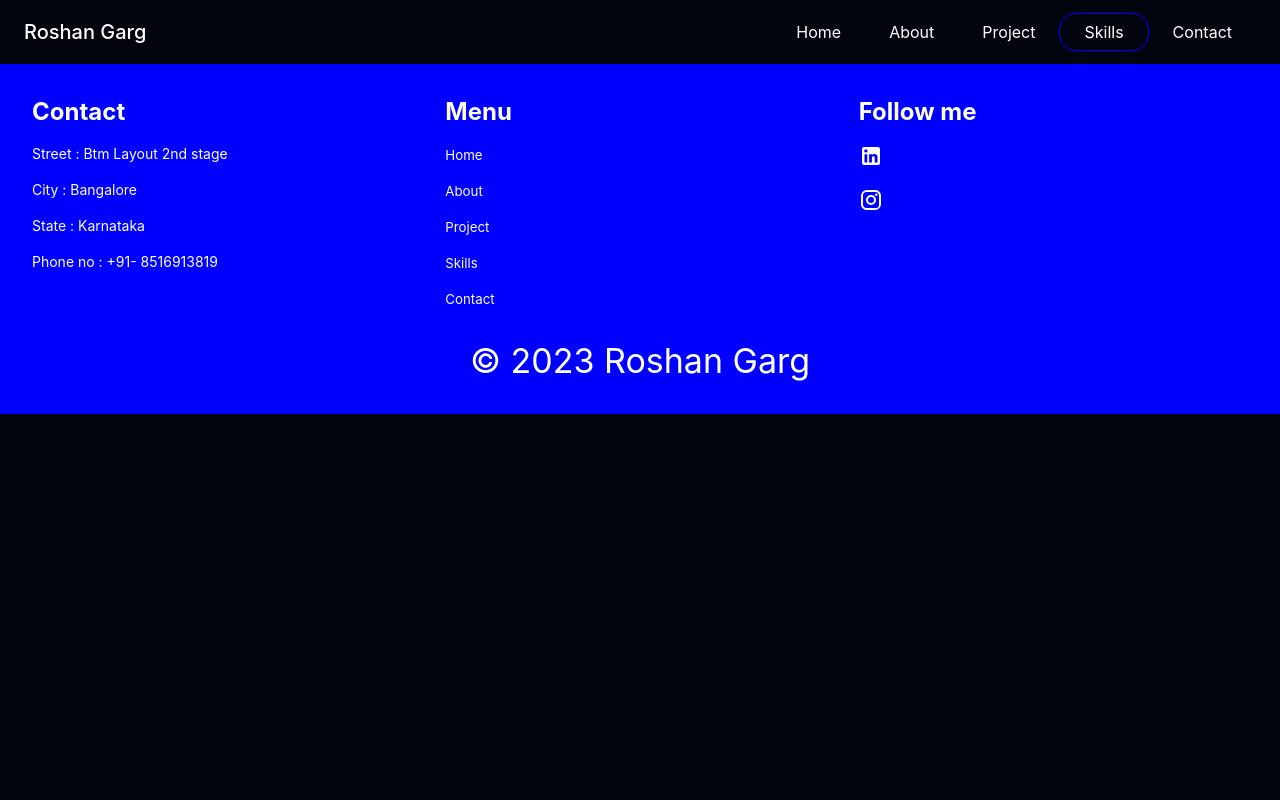
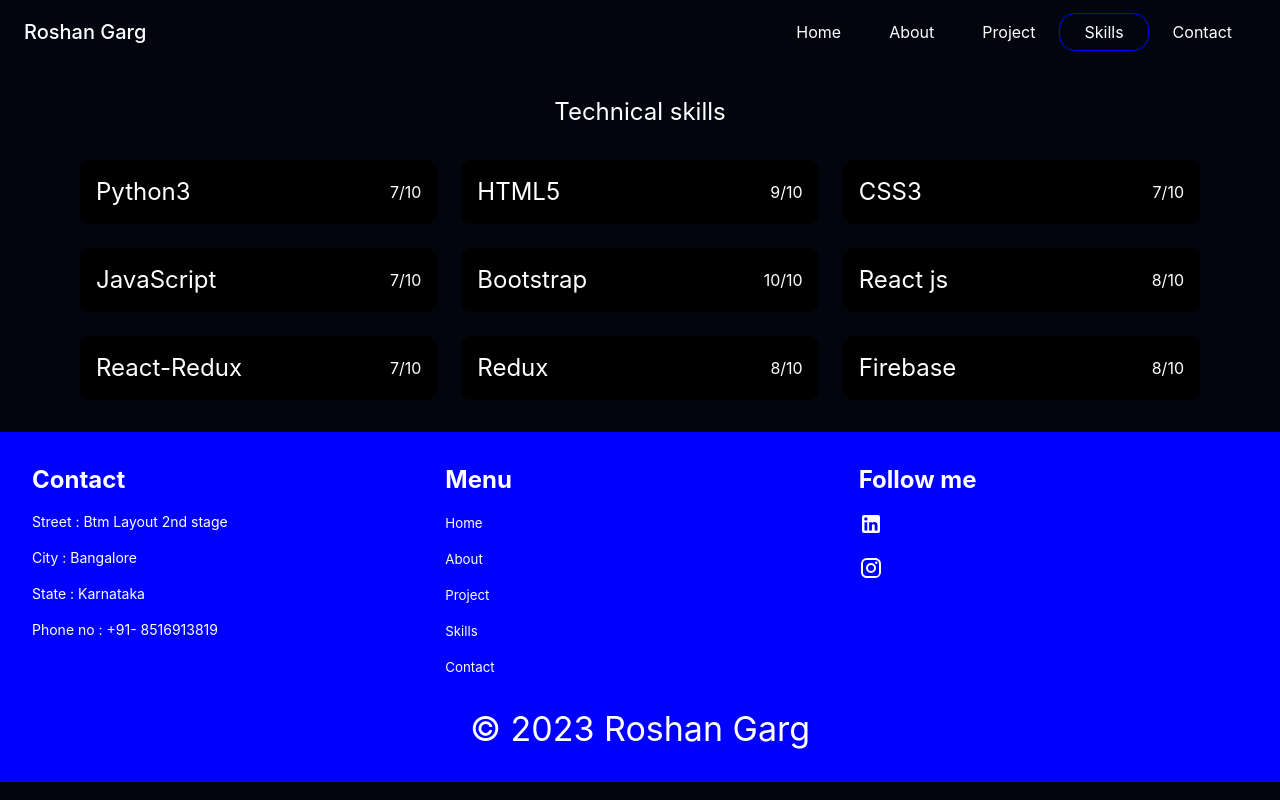
Before and after one commit to roshangarg/RoshanPortfolio, a React (Create React App) app: page /skills in a window 1280 px wide. Built offline with nearby package versions, Linux system fonts and the light colour scheme.

Commit message:
animation added

```diff
--- a/package.json
+++ b/package.json
@@ -1,5 +1,5 @@
 {
-  "homepage" : "http://roshangarg.github.io/MyPortfolioInReact",
+  "homepage" : "http://roshangarg.github.io/portfolio",
   "name": "portfolio",
   "version": "0.1.0",
   "private": true,
--- a/public/index.html
+++ b/public/index.html
@@ -1,14 +1,12 @@
 <!DOCTYPE html>
 <html lang="en">
+
 <head>
   <meta charset="utf-8" />
   <link rel="icon" href="%PUBLIC_URL%/favicon.ico" />
   <meta name="viewport" content="width=device-width, initial-scale=1" />
   <meta name="theme-color" content="#000000" />
-    <meta
-      name="description"
-      content="Web site created using create-react-app"
-    />
+  <meta name="description" content="Web site created using create-react-app" />
   <link rel="apple-touch-icon" href="%PUBLIC_URL%/logo192.png" />
   <!--
       manifest.json provides metadata used when your web app is installed on a
@@ -24,8 +22,39 @@
       work correctly both with client-side routing and a non-root public URL.
       Learn how to configure a non-root public URL by running `npm run build`.
     -->
+  <style>
+    .move {
+      position: relative;
+      animation: move-right 2s linear forwards;
+    }
+
+    @keyframes move-right {
+      from {
+        left: -100%;
+      }
+
+      to {
+        left: 0;
+      }
+    }
+    .move1 {
+      position: relative;
+      animation: move-left 2s linear forwards;
+    }
+
+    @keyframes move-left {
+      from {
+        right: -100%;
+      }
+
+      to {
+        right: 0;
+      }
+    }
+  </style>
   <title>React App</title>
 </head>
+
 <body>
   <noscript>You need to enable JavaScript to run this app.</noscript>
   <div id="root"></div>
@@ -40,4 +69,5 @@
       To create a production bundle, use `npm run build` or `yarn build`.
     -->
 </body>
+
 </html>
--- a/src/Layout.js
+++ b/src/Layout.js
@@ -1,7 +1,7 @@
 import React from "react";
 import Navbar from "./components/Navbar";
 import Footer from "./components/Footer";
-import { Container } from "@material-ui/core";
+import { Box, Container } from "@material-ui/core";
 const Layout = ({ children }) => {
   return (
     <main
@@ -16,6 +16,7 @@ const Layout = ({ children }) => {
       }}
     >
       <Navbar />
+
       <Container>{children}</Container>
 
       <Footer />
--- a/src/components/About.js
+++ b/src/components/About.js
@@ -1,43 +1,61 @@
-import React from 'react'
-import logo from '../ROSHAN.jpeg'
-import resume from "../Roshan's Resume-4-1.pdf"
-import { Box, Typography, useMediaQuery  } from '@material-ui/core'
-
+import React from "react";
+import logo from "../ROSHAN.jpeg";
+import resume from "../Roshan's Resume-4-1.pdf";
+import { Box, Typography, useMediaQuery } from "@material-ui/core";
 
 const About = () => {
-  const matches = useMediaQuery('(min-width:600px)');
+  const matches = useMediaQuery("(min-width:600px)");
 
   return (
-    <div style={{display:'flex' ,margin:'2rem 0rem' , width:'100%', textAlign:'center', alignItems:'center', justifyContent:'center'}}>
-      {matches &&
+    <div
+      style={{
+        display: "flex",
+        margin: "3rem 1rem",
+        width: "100%",
+        textAlign: "center",
+        alignItems: "center",
+        justifyContent: "center",
+      }}
+    >
+      {matches && (
         <Box>
-        <img src={logo} alt="roshan img "  width='200px'  style={{borderRadius:'20px', marginRight:'5rem'}} />
+          <img
+            src={logo}
+            alt="roshan img "
+            width="200px"
+            style={{ borderRadius: "20px", marginRight: "5rem" }}
+          />
         </Box>
-      }
-      <Box >
-        <Typography variant='h3' style={{fontWeight:'900' , marginBottom:'1rem'}} >
+      )}
+      <Box style={{marginRight:'1rem'}}>
+        <Typography
+          variant="h3"
+          style={{ fontWeight: "900", marginBottom: "1rem" }}
+        >
           About me
         </Typography>
-        <Typography variant='h6' style={{}} >
+        <Typography variant="h6" style={{}}>
           Hello there !! <br />
           I'm Roshan Garg , <br />
-        I am an web developer . <br /> I have the ability to complete the task on given time and i am a type of person who is good in <b>Time management</b>
-        Have the ability to work with large team
-        I am an team player who plays with team and have the ability to give the positive response to the company .
+          I am an web developer . <br /> I have the ability to complete the task
+          on given time and i am a type of person who is good in{" "}
+          <b>Time management</b>
+          Have the ability to work with large team I am an team player who plays
+          with team and have the ability to give the positive response to the
+          company .
           <br />
           <b>
-          I am very accurate developer with the Experience of 1 Year in the field of web Development
+            I am very accurate developer with the Experience of 1 Year in the
+            field of web Development
           </b>
           <br />
-        <a href={resume} download>Download Resume</a>
-
-
-
-
+          <a href={resume} download>
+            Download Resume
+          </a>
         </Typography>
       </Box>
     </div>
-  )
-}
+  );
+};
 
-export default About
+export default About;
--- a/src/components/Contact.js
+++ b/src/components/Contact.js
@@ -6,6 +6,11 @@ const Contact = () => {
   const [email,setEmail] = useState('')
   const [name, setName] = useState('')
   const [message,setMessage] = useState('')
+  const handleSubmit = (e) => {
+    e.preventDefault()
+    const data = {email , name , message }
+    console.log(data)
+  }
   return (
     <div
       style={{
@@ -46,7 +51,7 @@ const Contact = () => {
           fontSize="large"
           color="primary"
         />
-        <form action="mailto:roshangarg28@gmail.com" noValidate>
+        <form onSubmit={handleSubmit} noValidate>
           <TextField type="text" fullWidth label="Name" variant="outlined" value={name}  onChange={(e)=>setName(e.target.value)} />
           <br />
           <br />
@@ -61,7 +66,7 @@ const Contact = () => {
           />
           <br />
           <br />
-          <TextField type="text" fullWidth label="Message" variant="outlined" rows={4}  multiline
+          <TextField type="text" fullWidth label="Message" variant="outlined" minRows={4}  multiline
            value={message} onChange={(e) => setMessage(e.target.value)}
           />
           <br />
--- a/src/components/Home.js
+++ b/src/components/Home.js
@@ -11,17 +11,17 @@ const Home = () => {
     <div >
      <div style={{width:'100%' , height:'92vh',display:'flex', alignContent:'center', alignItems:'center', justifyContent:'center'}}>
 
-           <Typography variant='h6' style={{fontSize:'2rem',maxWidth:'80%', marginRight:'1rem' }} >
+           <Typography variant='h6' className='move' style={{fontSize:'2rem',maxWidth:'80%', marginRight:'1rem' }} >
             Hey there !! <br/> I'm ROSHAN GARG <br />
-            Web Developwer
+            Web Developer
            </Typography>
            {!matches &&
 
-           <Avatar src={logo} style={{ width:'120px', height:'130px', objectFit:'contain'}}/>}
+           <Avatar src={logo} className='move1' style={{ width:'120px', height:'130px', objectFit:'contain'}}/>}
 
-           {matches &&
-      <Box>
-        <img src={logo} alt="roshan img "  width='200px'  style={{borderRadius:'20px', marginRight:'5rem'}} />
+      { matches &&
+      <Box className='move1' >
+        <img src={logo} alt="roshan img "   width='200px'  style={{borderRadius:'20px', marginRight:'5rem'}} />
       </Box>
       }
 
--- a/src/components/Navbar.js
+++ b/src/components/Navbar.js
@@ -19,6 +19,7 @@ import { Block } from '@material-ui/icons';
 const useStyles = makeStyles((theme) => ({
   root: {
     flexGrow: 1,
+    height:'4rem'
   },
   title: {
     flexGrow: 1,
@@ -68,7 +69,7 @@ const Navbar = () => {
   ]
   return (
     <div className={classes.root}>
-    <AppBar elevation={0} style={{background:"rgba(2, 5, 14,0.5)"}} position="static">
+    <AppBar elevation={0} style={{background:"rgba(2, 5, 14,0.5)"}} position="fixed">
       <Toolbar>
 
         <Typography variant="h6" className={classes.title}>
--- a/src/components/Skills.js
+++ b/src/components/Skills.js
@@ -1,11 +1,68 @@
-import React from 'react'
+import { Box, Container, Grid, Typography } from "@material-ui/core";
+import React from "react";
 
 const Skills = () => {
+  const skill = [
+    {
+      name: "Python3",
+      rating: "7/10",
+    },
+    {
+      name: "HTML5",
+      rating: "9/10",
+    },
+    {
+      name: "CSS3",
+      rating: "7/10",
+    },
+    {
+      name: "JavaScript",
+      rating: "7/10",
+    },
+    {
+      name: "Bootstrap",
+      rating: "10/10",
+    },
+    {
+      name: "React js",
+      rating: "8/10",
+    },
+    {
+      name: "React-Redux",
+      rating: "7/10",
+    },
+    {
+      name: "Redux",
+      rating: "8/10",
+    },
+    {
+      name: "Firebase",
+      rating: "8/10",
+    },
+  ];
   return (
-    <div>
+    <div style={{ margin: "2rem" }}>
+      <Container>
+      <Box style={{display:'flex',width:'100%', alignItems:'center', textAlign:'center' , justifyContent:'center',color:'white' , marginBottom:'2rem'}}>
+                  <Typography variant="h5">Technical skills</Typography>
+                </Box>
+        <Grid container spacing={3}>
+          {skill.map((item) => (
+            <Grid item md={4} sm={6} xs={12}>
+              <Box style={{display:'flex' , background:'black', padding:'1rem' , borderRadius:'10px' ,  }}>
+                <Box style={{flex:'1'}}>
+                  <Typography variant="h5">{item.name}</Typography>
+                </Box>
+                <Box style={{display:'flex', alignItems:'center', textAlign:'center' , color:'white'}}>
+                  <Typography >{item.rating}</Typography>
+                </Box>
+              </Box>
+            </Grid>
+          ))}
+        </Grid>
+      </Container>
+    </div>
+  );
+};
 
-    </div>
-  )
-}
-
-export default Skills
+export default Skills;
```
Lines whose indentation alone changed are shown as unchanged.
